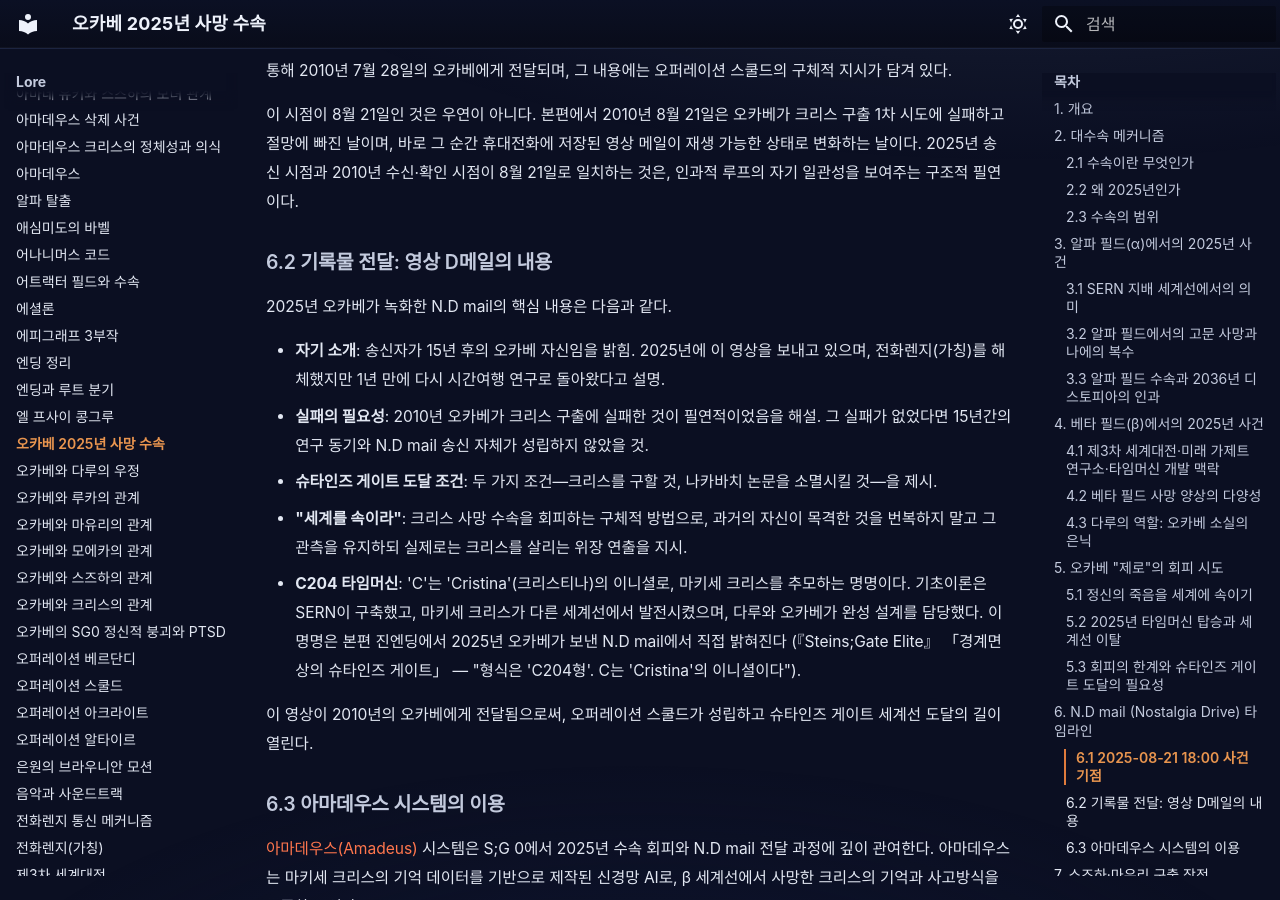
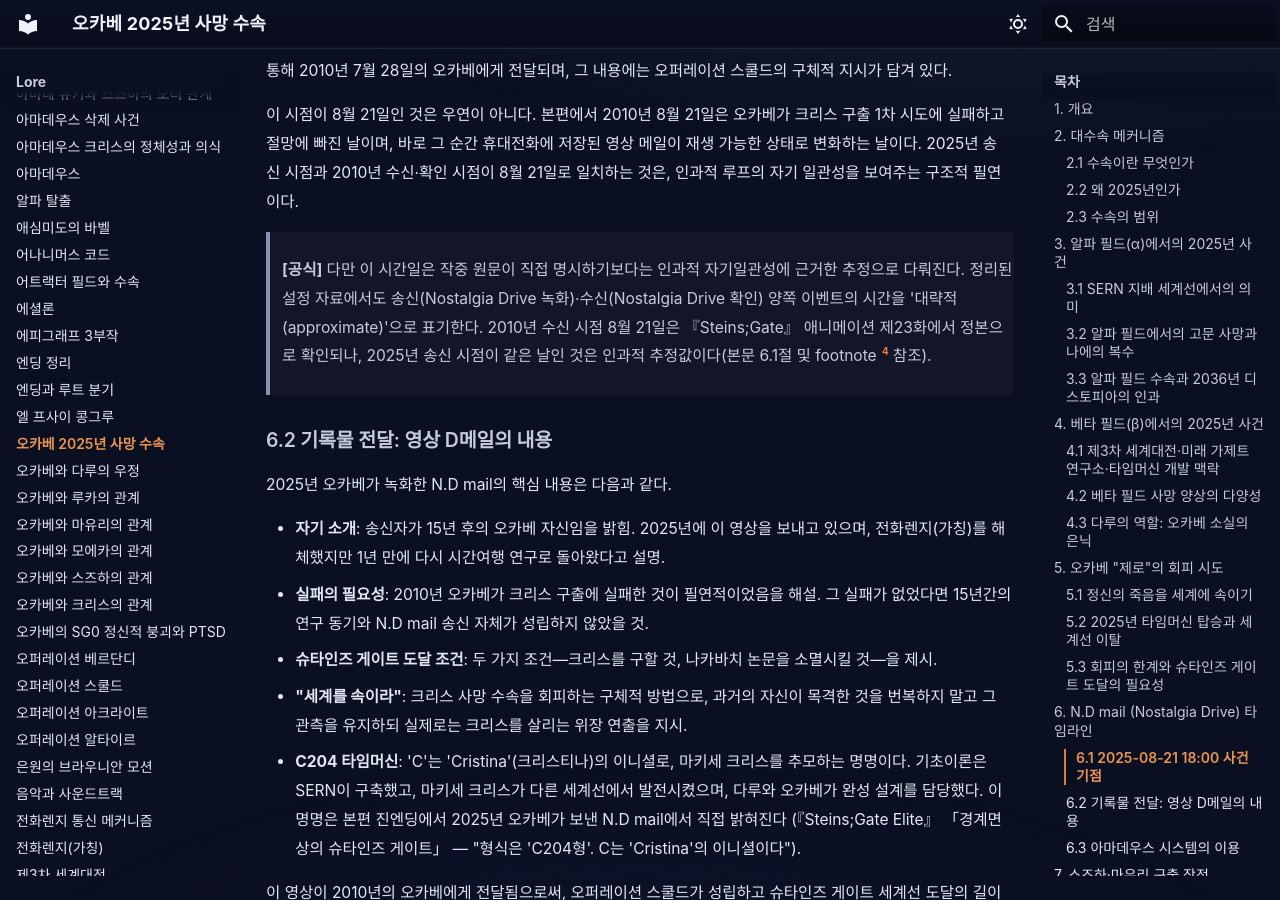
Before and after one commit to sgwiki/sgwiki.github.io, an MkDocs documentation site: the page built from wiki/lore/오카베-2025년-사망-수속.md, in a window 1280 px wide and 900 px high, scrolled down 5337 px. Built offline with MkDocs 1.6.1 and Material for MkDocs 9.7.7, drawn with Linux system fonts in a browser that asks for light colours; some web fonts are replaced; some of the changed text lies outside the part shown.

Commit message:
feat(wiki): 오카베-2025년-사망-수속 — P10 13c3982c 패치 적용

```diff
--- a/wiki/lore/오카베-2025년-사망-수속.md
+++ b/wiki/lore/오카베-2025년-사망-수속.md
@@ -129,6 +129,8 @@ S;G 0의 핵심 통찰 중 하나는 오카베가 2025년 수속의 본질을 "
 2025년 8월 21일 18:00은 베타 필드에서 오카베 제로가 [노스탤지어 드라이브(Nostalgia Drive, N.D mail)](노스탤지어-드라이브.md)라는 영상 D메일을 녹화·송신하는 결정적 시점이다. 이 영상은 36바이트 제한을 넘어선 용량 제한 없는 D메일 송신 장치를 통해 2010년 7월 28일의 오카베에게 전달되며, 그 내용에는 오퍼레이션 스쿨드의 구체적 지시가 담겨 있다.
 
 이 시점이 8월 21일인 것은 우연이 아니다. 본편에서 2010년 8월 21일은 오카베가 크리스 구출 1차 시도에 실패하고 절망에 빠진 날이며, 바로 그 순간 휴대전화에 저장된 영상 메일이 재생 가능한 상태로 변화하는 날이다. 2025년 송신 시점과 2010년 수신·확인 시점이 8월 21일로 일치하는 것은, 인과적 루프의 자기 일관성을 보여주는 구조적 필연이다.
+
+> **[공식]** 다만 이 시간일은 작중 원문이 직접 명시하기보다는 인과적 자기일관성에 근거한 추정으로 다뤄진다. 정리된 설정 자료에서도 송신(Nostalgia Drive 녹화)·수신(Nostalgia Drive 확인) 양쪽 이벤트의 시간을 '대략적(approximate)'으로 표기한다. 2010년 수신 시점 8월 21일은 『Steins;Gate』 애니메이션 제23화에서 정본으로 확인되나, 2025년 송신 시점이 같은 날인 것은 인과적 추정값이다(본문 6.1절 및 footnote [^4] 참조).
 
 ### 6.2 기록물 전달: 영상 D메일의 내용
 
@@ -286,7 +288,7 @@ Mechanics of Steins;Gate v1.0.3는 2025년 수속과 관련하여 널리 퍼진
 본 문서의 핵심 사실은 다음 공식 작품에서 확인된다.
 
 - **S;G 본편 (비주얼 노벨 및 2011년 애니메이션)**: 2010년 8월 21일 N.D mail 수신 장면, 스즈하의 2025년 오카베 사망 증언, 오퍼레이션 스쿨드 실행, 슈타인즈 게이트 세계선 도달.
-- **S;G 0 (비주얼 노벨 및 2018년 애니메이션)**: 베타 필드에서의 오카베 서사, 아마데우스 시스템, 오퍼레이션 아크라이트, 2025년 N.D mail 녹화·송신, 3000회 이상의 타임리프와 호오인 쿄우마 각성[^5]. 동 챕터는 2025년 다루와 마호에 의한 타임리프 장치 개량(1회 도약 48시간 → 336시간)을 다루며, 이 개량 없이는 수천 회의 도약 자체가 현실적으로 불가능하다[^6].
+- **S;G 0 (비주얼 노벨 및 2018년 애니메이션)**: 베타 필드에서의 오카베 서사, 아마데우스 시스템, 오퍼레이션 아크라이트, 2025년 N.D mail 녹화·송신, 호오인 쿄우마 각성에 이르는 타임리프 — 애니메이션에서는 약 3000회로 명시되나 비주얼 노벨 원문은 「탄성한계의 리코그나이즈」에서 "수천 번"으로 표현한다[^5]. 동 챕터는 2025년 다루와 마호에 의한 타임리프 장치 개량(1회 도약 48시간 → 336시간)을 다루며, 이 개량 없이는 수천 회의 도약 자체가 현실적으로 불가능하다[^6].
 - **S;G 0 TIPS**: 수속과 어트랙터 필드의 공식 정의.
 - **S;G 공식 QA자료집**: 크리스 사망 수속의 관측 조건, 스쿨드 1차 실패의 성격, 베타 스즈하의 타임머신 경유지 등.
 
```
